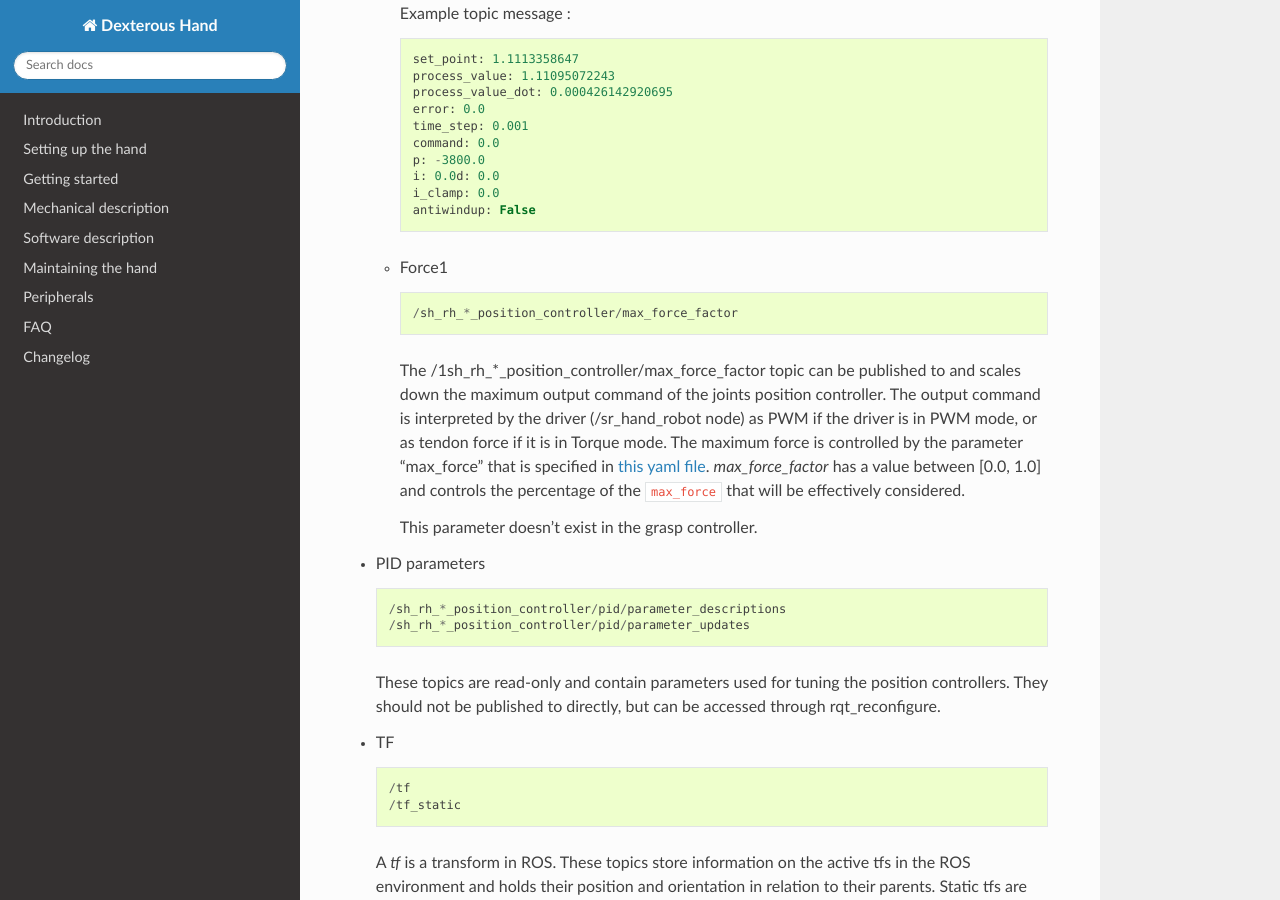
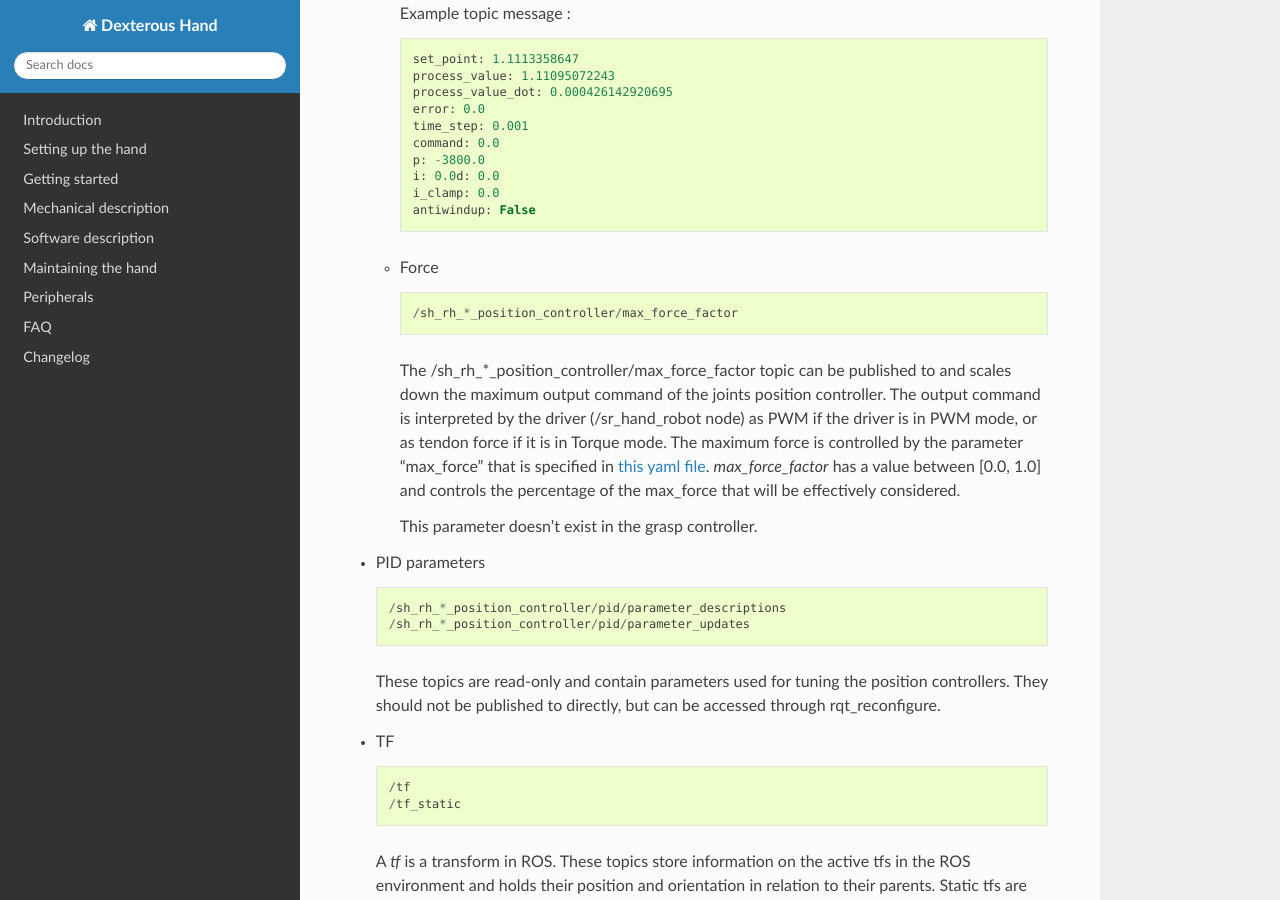
Before and after one commit to shadow-robot/sr_dexterous_hand_documentation, a Sphinx documentation site: the page built from docs/user_guide/3_getting_started.md, in a window 1280 px wide and 900 px high, scrolled down 21420 px. Built offline with Sphinx 7.4.7 and the Read the Docs theme 2.0.0, drawn with Linux system fonts in a browser that asks for light colours.

Commit message:
formatting

```diff
--- a/docs/user_guide/3_getting_started.md
+++ b/docs/user_guide/3_getting_started.md
@@ -766,13 +766,13 @@ It should not be necessary to publish to these topic from a terminal.
         i_clamp: 0.0
         antiwindup: False
 
-  - Force1
+  - Force
 
         /sh_rh_*_position_controller/max_force_factor
 
-    The /1sh_rh_*_position_controller/max_force_factor topic can be published to and scales down the maximum output command of the joints position controller. The output command is interpreted by the driver (/sr_hand_robot node) as PWM if the driver is in PWM mode, or as tendon force if it is in Torque mode.
+    The /sh_rh_*_position_controller/max_force_factor topic can be published to and scales down the maximum output command of the joints position controller. The output command is interpreted by the driver (/sr_hand_robot node) as PWM if the driver is in PWM mode, or as tendon force if it is in Torque mode.
     The maximum force is controlled by the parameter "max_force" that is specified in [this yaml file](https://github.com/shadow-robot/sr-config/blob/kinetic-devel/sr_ethercat_hand_config/controls/host/rh/sr_edc_joint_position_controllers_PWM.yaml#L9).
-    *max_force_factor* has a value between [0.0, 1.0] and controls the percentage of the `max_force` that will be effectively considered.
+    *max_force_factor* has a value between [0.0, 1.0] and controls the percentage of the max_force that will be effectively considered.
 
     This parameter doesn't exist in the grasp controller.
 
@@ -875,6 +875,7 @@ It should not be necessary to publish to these topic from a terminal.
 
   In Position control the Moveit topics are used for trajectory planning.
   It should not be necessary to interface with these topics, which are described in their documentation here: <https://moveit.ros.org/documentation/>
+
 
 - Trajectory Controller
 
```
